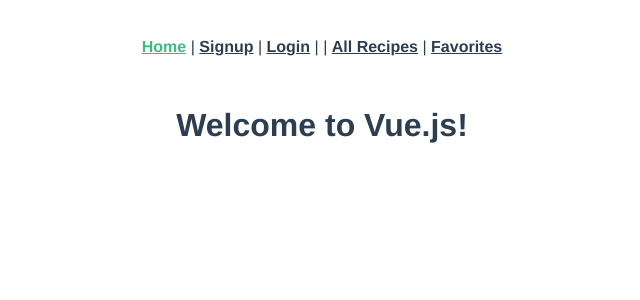
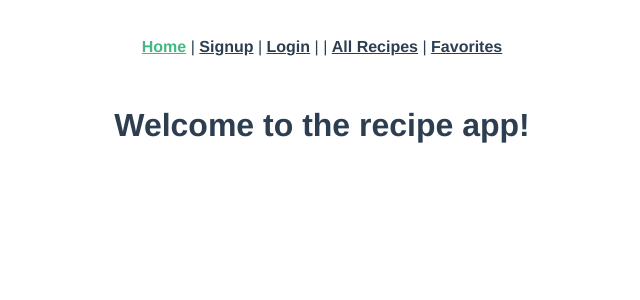
Before and after one commit to radopencode/recipe-app-frontend, a Vue app: page / in a window 1280 px wide. Shown: the top 300 px of the page, without its empty margins (318-958 px from the left). Built offline with nearby package versions, Linux system fonts and the light colour scheme.

Commit message:
Updates homeview message

```diff
--- a/src/views/HomeView.vue
+++ b/src/views/HomeView.vue
@@ -2,7 +2,7 @@
 export default {
   data: function () {
     return {
-      message: "Welcome to Vue.js!",
+      message: "Welcome to the recipe app!",
     };
   },
   created: function () {},
```
